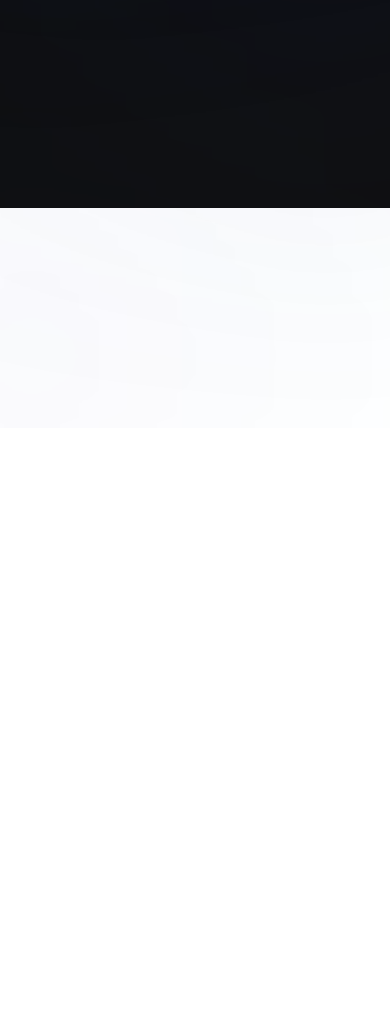
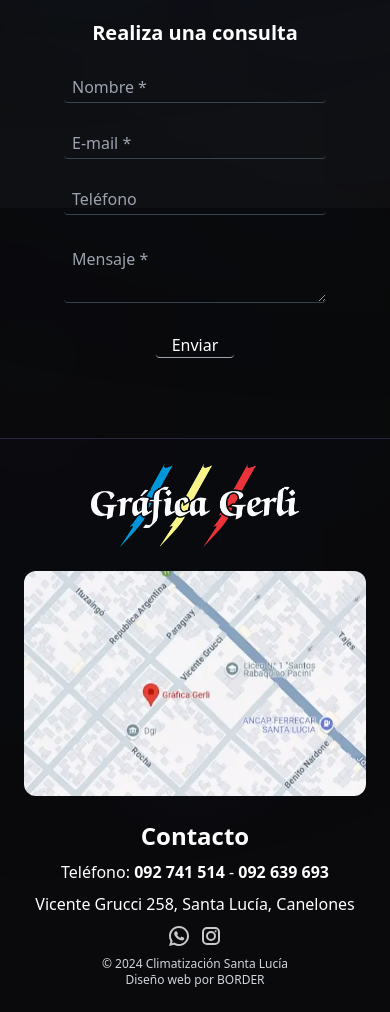
Before and after one commit to facuhdezz/graficagerli-web, an Astro site: page / in a window 390 px wide. Shown: the part 1545-2557 px from the top of the page. Before the commit the page ends 1973 px from the top, so only its background shows below. Built offline with nearby package versions, Linux system fonts and the light colour scheme; Astro itself is replaced by a stand-in of ours.

Commit message:
agregando footer

```diff
--- /dev/null
+++ b/src/components/Footer.astro
@@ -0,0 +1,34 @@
+---
+import Mapa from "../../public/mapa.webp";
+import Logo from "../../public/logo-nav.webp";
+import Wpp from '../../public/iconos/whatsapp.svg';
+import Ig from '../../public/iconos/instagram.svg';
+import Fb from '../../public/iconos/facebook.svg';
+---
+
+<footer class="p-6 flex flex-col justify-center items-center gap-6">
+    <img class="w-52" src={Logo.src} />
+    <a target="_blank" rel="noopener noreferrer" href="https://www.google.com/maps/place/Gr%C3%A1fica+Gerli/@-34.4595485,-56.3928948,16.25z/data=!4m14!1m7!3m6!1s0x95a1bba19c27d237:0xac1fe3d8792d8244!2sGr%C3%A1fica+Gerli!8m2!3d-34.4587017!4d-56.3923202!16s%2Fg%2F11w8576b26!3m5!1s0x95a1bba19c27d237:0xac1fe3d8792d8244!8m2!3d-34.4587017!4d-56.3923202!16s%2Fg%2F11w8576b26?entry=ttu&g_ep=EgoyMDI0MDkzMC4wIKXMDSoASAFQAw%3D%3D" class="rounded-xl overflow-hidden">
+        <img class="hover:scale-105 duration-300" src={Mapa.src} />
+    </a>
+    <div class="flex flex-col items-center text-center gap-2">
+        <h1 class="text-2xl font-semibold text-white">Contacto</h1>
+        <p class="text-white">Teléfono: <span class="font-semibold">092 741 514</span> - <span class="font-semibold">092 639 693</span></p>
+        <a href="https://www.google.com/maps/place/Gr%C3%A1fica+Gerli/@-34.4595485,-56.3928948,16.25z/data=!4m14!1m7!3m6!1s0x95a1bba19c27d237:0xac1fe3d8792d8244!2sGr%C3%A1fica+Gerli!8m2!3d-34.4587017!4d-56.3923202!16s%2Fg%2F11w8576b26!3m5!1s0x95a1bba19c27d237:0xac1fe3d8792d8244!8m2!3d-34.4587017!4d-56.3923202!16s%2Fg%2F11w8576b26?entry=ttu&g_ep=EgoyMDI0MDkzMC4wIKXMDSoASAFQAw%3D%3D" target="_blank" rel="noopener noreferrer"><p class="text-white hover:text-gray-400">Vicente Grucci 258, Santa Lucía, Canelones</p></a>
+        <div class='flex items-center gap-2'>
+            <a href="https://wa.me/59892741514" target="_blank" rel="noopener noreferrer"><img class='h-6 hover:opacity-60 hover:cursor-pointer duration-200' src={Wpp.src} alt='Ícono de WhatsApp' /></a>
+            <a href="https://www.instagram.com/graficagerli/" target="_blank" rel="noopener noreferrer"><img class='h-6 hover:opacity-60 hover:cursor-pointer duration-200' src={Ig.src} alt='Ícono de Instagram' /></a>
+        </div>
+        <div class="text-xs text-center text-gray-300">
+            <p>© 2024 Climatización Santa Lucía</p>
+            <a href="https://www.instagram.com/border.visual/" target="_blank" rel="noopener noreferrer"><p class="hover:text-white duration-200">Diseño web por BORDER</p></a>
+        </div>
+    </div>
+</footer>
+
+<style>
+    footer {
+        background: rgb(11, 12, 15);
+        background: radial-gradient(circle, rgb(12, 13, 19) 7%, rgb(10, 10, 12) 36%);
+    }
+</style>
--- a/src/components/Form.astro
+++ b/src/components/Form.astro
@@ -0,0 +1,16 @@
+<form class="px-16 xl:px-24 py-4 mt-20 flex flex-col items-center gap-6 sm:gap-20 mx-auto">
+    <h1 class="text-xl font-semibold text-white">Realiza una consulta</h1>
+    <div class="w-full">
+        <input class="bg-transparent w-full h-8 p-2 border-b text-white border-gray-700 rounded outline-none focus:bg-white/5" type="text" name="from_name" placeholder="Nombre *" required></input>
+    </div>
+    <div class="w-full">
+        <input class="bg-transparent w-full h-8 p-2 border-b text-white border-gray-700 rounded outline-none focus:bg-white/5" type="email" name="email_id" placeholder="E-mail *" required></input>
+    </div>
+    <div class="w-full">
+        <input class="bg-transparent w-full h-8 p-2 border-b text-white border-gray-700 rounded outline-none focus:bg-white/5" type="tel" name="phone_id" placeholder="Teléfono"></input>
+    </div>
+    <div class="w-full">
+        <textarea class="bg-transparent w-full h-16 p-2 border-b text-white border-gray-700 rounded outline-none focus:bg-white/5" name="message" placeholder="Mensaje *" required></textarea>
+    </div>
+    <button type='submit' class="border-b border-gray-400 text-white rounded px-4 hover:bg-gray-900 duration-200">Enviar</button>
+</form>
--- a/src/pages/index.astro
+++ b/src/pages/index.astro
@@ -1,6 +1,7 @@
 ---
-import Cat from '../components/Cat.astro';
 import Destacados from '../components/Destacados.astro';
+import Footer from '../components/Footer.astro';
+import Form from '../components/Form.astro';
 import Header from '../components/Header.astro';
 import Layout from '../layouts/Layout.astro';
 ---
@@ -15,7 +16,9 @@ import Layout from '../layouts/Layout.astro';
 		<div class="-z-10 w-16 sm:w-36 blur-[200px] h-36 rounded-full bg-blue-800 absolute pointer-events-none select-none top-[920px] left-0 sm:left-72"></div>
 		<Destacados />
 		<!-- <Cat /> -->
+		<Form />
 	</main>
+	<Footer />
 	<!-- <img class="w-full scale-y-[-1]" src={Separador.src} alt="separador" /> -->
 </Layout>
 
@@ -25,6 +28,7 @@ import Layout from '../layouts/Layout.astro';
 		background: linear-gradient(0deg, rgb(16, 16, 16) 35%, rgb(10, 10, 10) 65%);
 		background-attachment: fixed;
 		z-index: 1;
-		height: 100dvh;
+		height: 100%;
+        border-bottom: 1px solid rgb(39, 39, 61);
 	}
 </style>
```
Also changed, not shown: public/mapa.webp (added).
